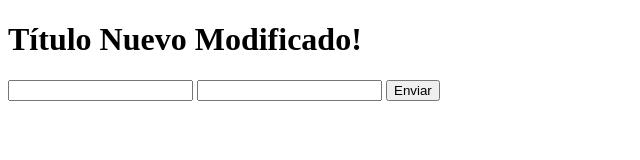
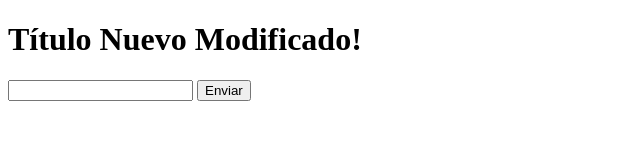
Before and after one commit to Jujosanru/hello-world-git, a plain HTML site: page index.html in a window 1280 px wide. Shown: the whole page, without its empty margins (0-640 px from the left). Drawn offline with Linux system fonts and the light colour scheme.

Commit message:
Revert "se agrego lastName"
This reverts commit 89f88456603b01a5ff6f73bb770b598166d399a7.

```diff
--- a/index.html
+++ b/index.html
@@ -11,7 +11,6 @@
 
     <form action="#" method="get">
         <input type="text" name="firstName" id="firstName">
-        <input type="text" name="lastName" id="lastName">
         <input type="button" value="Enviar">
     </form>
 </body>
```
